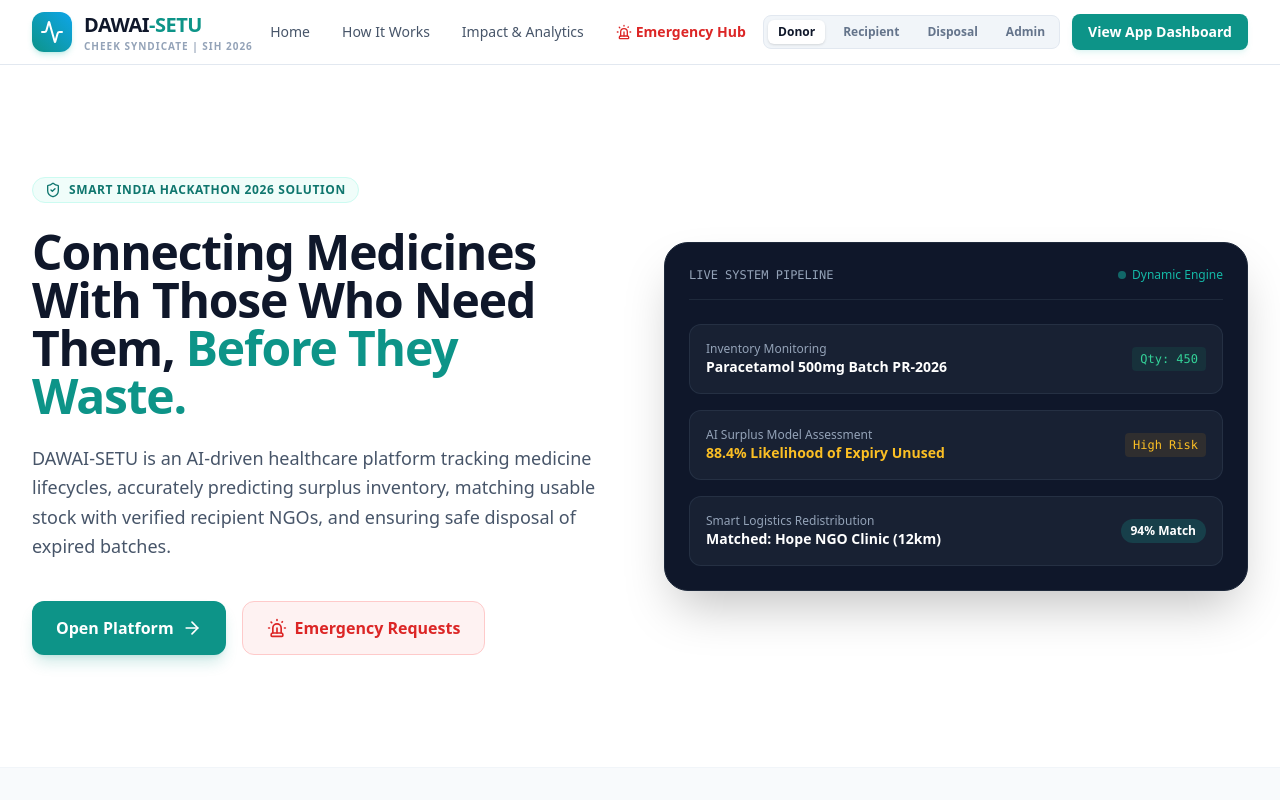
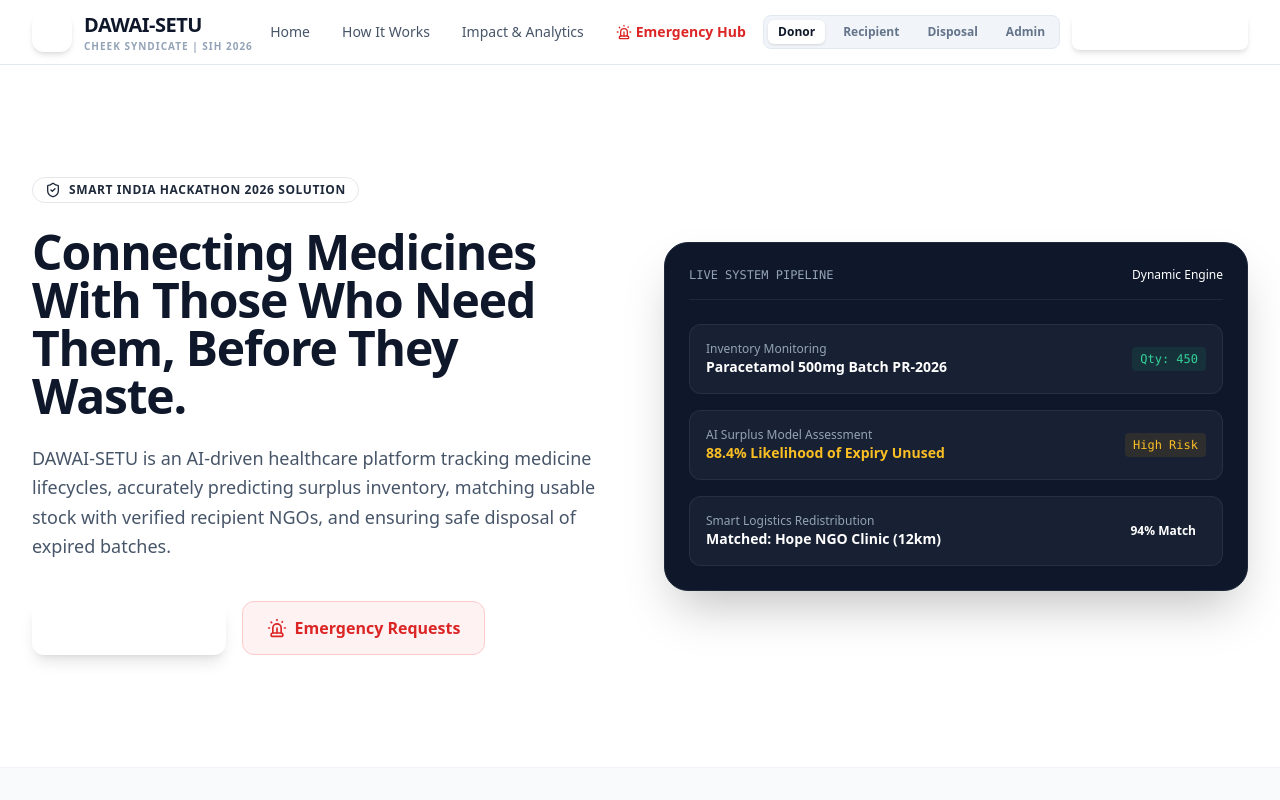
Before and after one commit to dvm-sh/DAWAI-SETU-demo, a plain HTML site: page index.html in a window 1280 px wide. Shown: the top 800 px of the page. Drawn offline with nearby package versions, Linux system fonts and the light colour scheme.

Commit message:
Big Cheeks Is Pro

```diff
--- a/index.html
+++ b/index.html
@@ -6,21 +6,7 @@
     <title>DAWAI-SETU | Healthcare Medicine Lifecycle Platform</title>
     <script src="https://cdn.tailwindcss.com"></script>
     <script src="https://unpkg.com/lucide@latest"></script>
-    <script>
-        tailwind.config = {
-            theme: {
-                extend: {
-                    colors: {
-                        brand: {
-                            50: '#f0fdfa', 100: '#ccfbf1', 500: '#14b8a6', 600: '#0d9488', 700: '#0f766e', 900: '#134e4a',
-                        },
-                        medical: {
-                            50: '#f0f9ff', 500: '#0ea5e9', 700: '#0369a1',
-                        }
-                    }
-                }
-            }
-        }
+
     </script>
     <style>
         .timeline-line::before {
```
